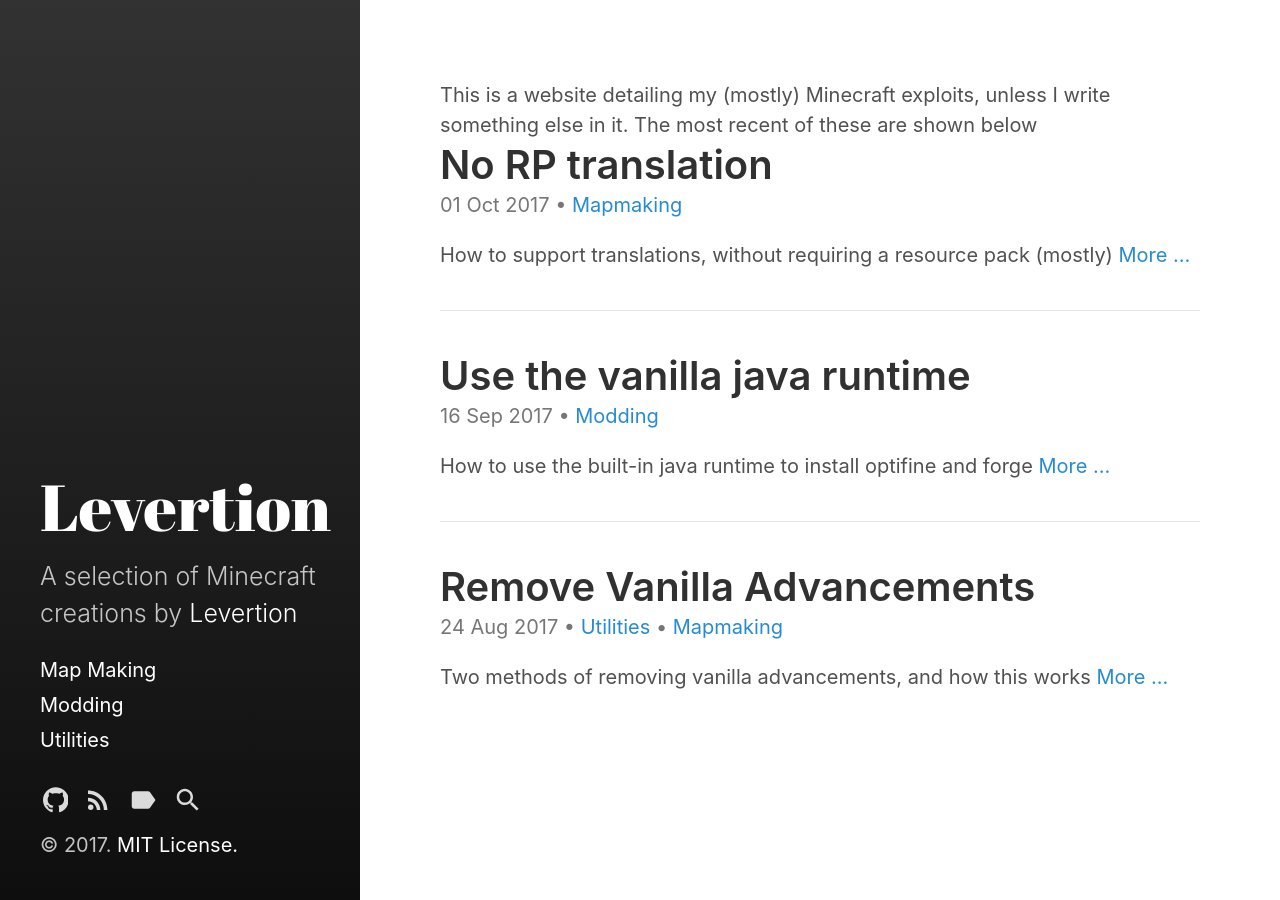
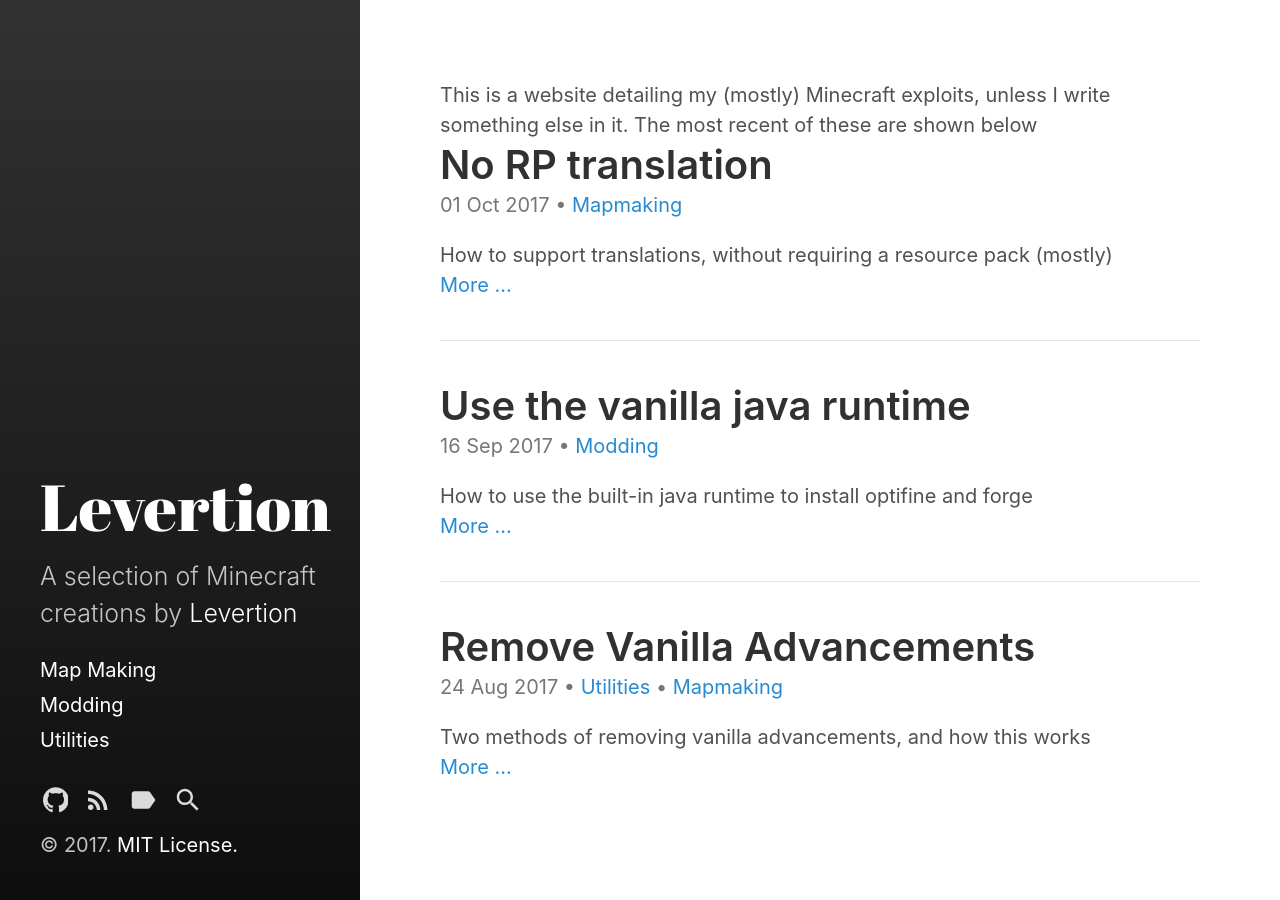
Before and after one commit to Levertion/levertion.github.io, a Jekyll site: the page built from index.html, in a window 1280 px wide. Built offline with Jekyll 4.4.1, drawn with Linux system fonts in a browser that asks for light colours; the list of posts is cut into pages by our own code.

Commit message:
Put 'More' text onto a seperate line

```diff
--- a/_layouts/index.html
+++ b/_layouts/index.html
@@ -32,7 +32,7 @@
       {% endcapture %}
 
       {% if content_words != excerpt_words %}
-        <a href="{{ site.baseurl }}{{ post.url }}">More &hellip;</a>
+        <p><a href="{{ site.baseurl }}{{ post.url }}">More &hellip;</a></p>
       {% endif %}
     {% endif %}
   </article>
```
